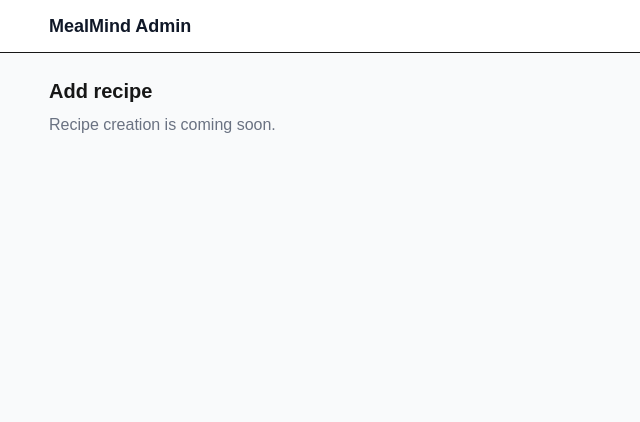
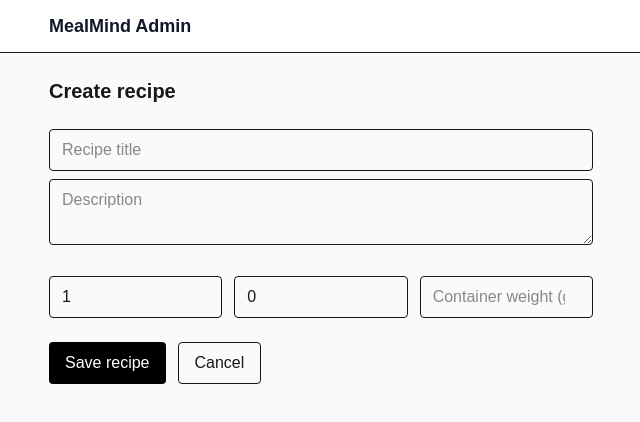
Before and after one commit to OlgaBieliaieva/mealmind-db-seeding, a Next.js app: page /admin/recipes/new in a window 1280 px wide. Shown: the top 422 px of the page, without its empty margins (319-959 px from the left). Built offline with nearby package versions, Linux system fonts and the light colour scheme.

Commit message:
feat: admin recipe create page skeleton

```diff
--- a/app/admin/page.tsx
+++ b/app/admin/page.tsx
@@ -18,7 +18,7 @@ export default function AdminHomePage() {
 
         <Link
           href="/admin/recipes/new"
-          className="block rounded-xl border bg-gray-100 p-4 text-gray-400 cursor-not-allowed"
+          className="block rounded-xl border bg-white p-4 hover:bg-gray-50"
         >
           <div className="text-lg font-medium">🍽 Add recipe</div>
           <div className="text-sm">Coming soon</div>
--- a/app/admin/recipes/new/page.tsx
+++ b/app/admin/recipes/new/page.tsx
@@ -1,8 +1,121 @@
-export default function AddRecipePage() {
+"use client";
+
+import { useState } from "react";
+import { RecipeCreatePayload } from "@/types/recipe";
+
+export default function AdminRecipeCreatePage() {
+  const [form, setForm] = useState<RecipeCreatePayload>({
+    title: "",
+    description: "",
+    recipe_type_id: null,
+
+    base_servings: 1,
+    base_output_weight_g: 0,
+    container_weight_g: null,
+
+    visibility: "private",
+    status: "ready",
+    family_id: null,
+  });
+
+  const [loading, setLoading] = useState(false);
+
+  async function handleSubmit() {
+    setLoading(true);
+
+    try {
+      await fetch("/api/admin/recipes", {
+        method: "POST",
+        headers: { "Content-Type": "application/json" },
+        body: JSON.stringify(form),
+      });
+
+      // redirect or toast — пізніше
+    } finally {
+      setLoading(false);
+    }
+  }
+
   return (
-    <div className="space-y-2">
-      <h1 className="text-xl font-semibold">Add recipe</h1>
-      <p className="text-gray-500">Recipe creation is coming soon.</p>
+    <div className="max-w-3xl space-y-6">
+      <h1 className="text-xl font-semibold">Create recipe</h1>
+
+      {/* Basic info */}
+      <div className="space-y-2">
+        <input
+          className="w-full rounded border px-3 py-2"
+          placeholder="Recipe title"
+          value={form.title}
+          onChange={(e) => setForm({ ...form, title: e.target.value })}
+        />
+
+        <textarea
+          className="w-full rounded border px-3 py-2"
+          placeholder="Description"
+          value={form.description}
+          onChange={(e) => setForm({ ...form, description: e.target.value })}
+        />
+      </div>
+
+      {/* Portions */}
+      <div className="grid grid-cols-3 gap-3">
+        <input
+          type="number"
+          min={1}
+          className="rounded border px-3 py-2"
+          placeholder="Servings"
+          value={form.base_servings}
+          onChange={(e) =>
+            setForm({
+              ...form,
+              base_servings: Number(e.target.value),
+            })
+          }
+        />
+
+        <input
+          type="number"
+          min={0}
+          className="rounded border px-3 py-2"
+          placeholder="Output weight (g)"
+          value={form.base_output_weight_g}
+          onChange={(e) =>
+            setForm({
+              ...form,
+              base_output_weight_g: Number(e.target.value),
+            })
+          }
+        />
+
+        <input
+          type="number"
+          min={0}
+          className="rounded border px-3 py-2"
+          placeholder="Container weight (g)"
+          value={form.container_weight_g ?? ""}
+          onChange={(e) =>
+            setForm({
+              ...form,
+              container_weight_g: Number(e.target.value),
+            })
+          }
+        />
+      </div>
+
+      {/* Actions */}
+      <div className="flex gap-3">
+        <button
+          onClick={handleSubmit}
+          disabled={loading}
+          className="rounded bg-black px-4 py-2 text-white"
+        >
+          Save recipe
+        </button>
+
+        <button type="button" className="rounded border px-4 py-2">
+          Cancel
+        </button>
+      </div>
     </div>
   );
 }
--- /dev/null
+++ b/app/api/recipes/route.ts
@@ -0,0 +1,12 @@
+import { NextResponse } from "next/server";
+
+export async function POST(req: Request) {
+  const body = await req.json();
+
+  // TODO:
+  // - validation
+  // - persist to DB / Sheets
+  // - return recipe_id
+
+  return NextResponse.json({ ok: true });
+}
--- /dev/null
+++ b/types/recipe.ts
@@ -0,0 +1,14 @@
+export type RecipeCreatePayload = {
+  title: string;
+  description: string;
+  recipe_type_id: number | null;
+
+  base_servings: number;
+  base_output_weight_g: number;
+  container_weight_g?: number | null;
+
+  visibility: "private" | "public";
+  status: "ready";
+
+  family_id?: string | null;
+};
```
